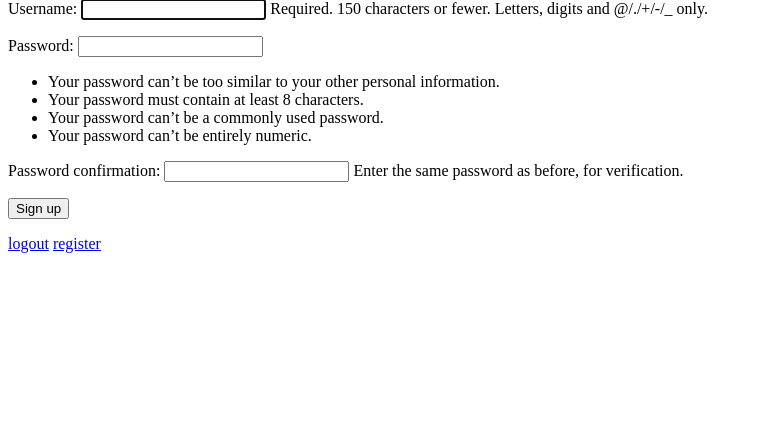
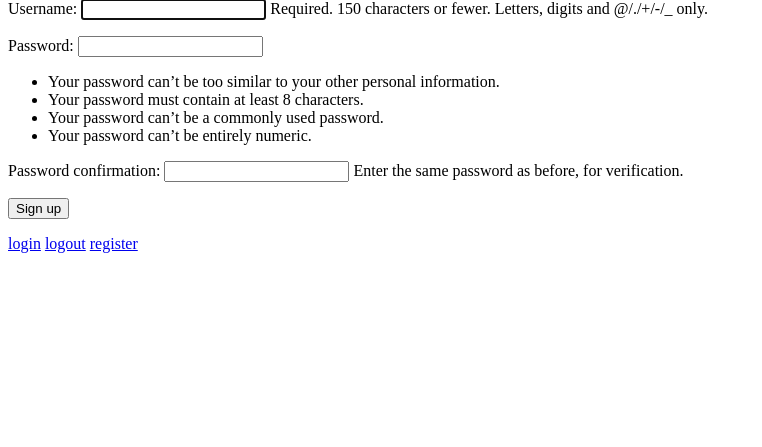
Before and after one commit to MEstlander/GameStore, a Django app: page /store/registration in a window 1280 px wide. Shown: the part 56-503 px from the top of the page, without its empty margins (0-762 px from the left). Run offline with Django 3.2, Linux system fonts and the light colour scheme.

Commit message:
added log into base.html

```diff
--- a/gamestore/store/templates/base.html
+++ b/gamestore/store/templates/base.html
@@ -8,6 +8,7 @@
             {% endblock %}
         </div>
         <div>
+            <a href="{% url 'login'%}">login</a>
             <a href="{% url 'logout'%}">logout</a>
             <a href="{% url 'register'%}">register</a>
         </div>
```
